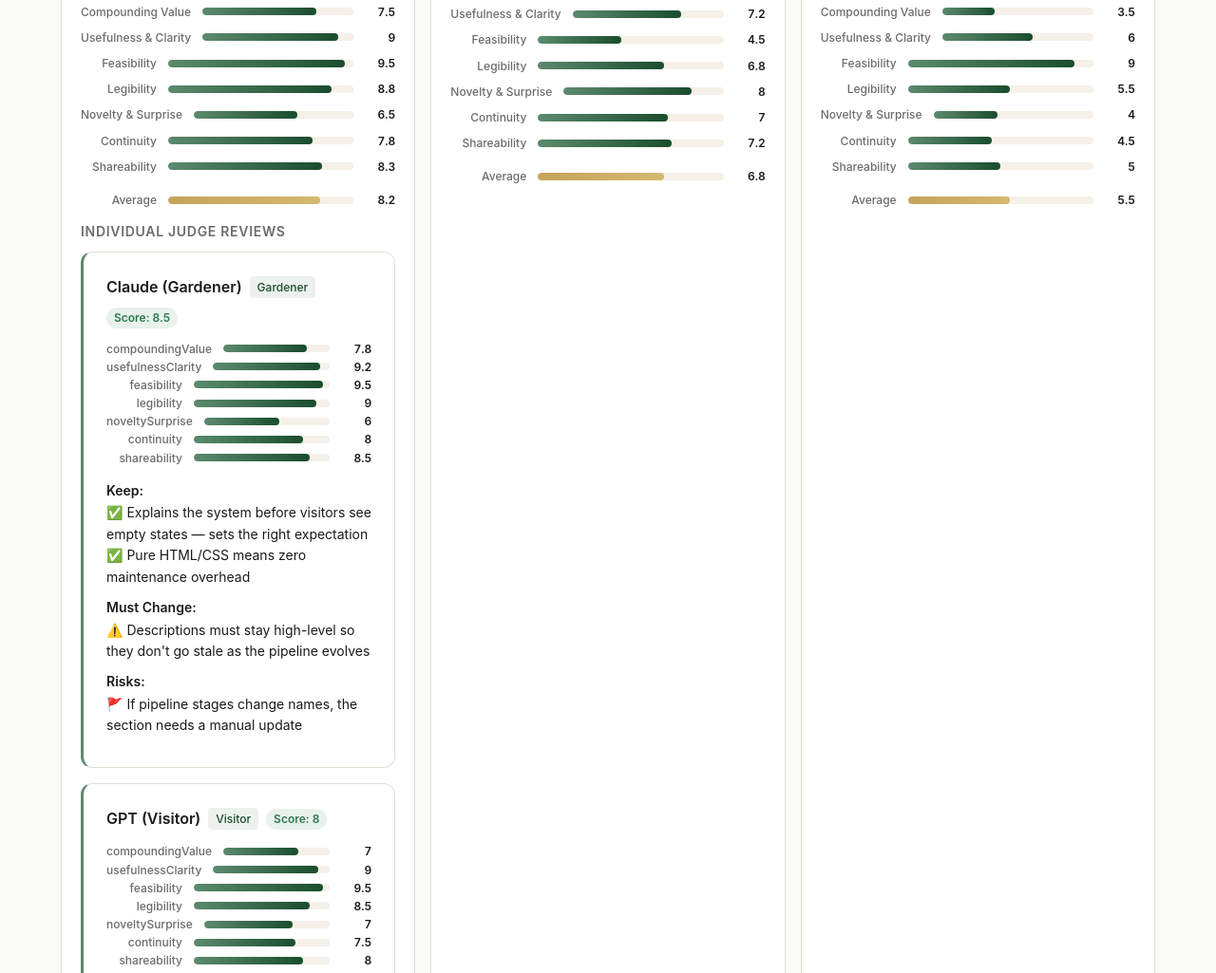
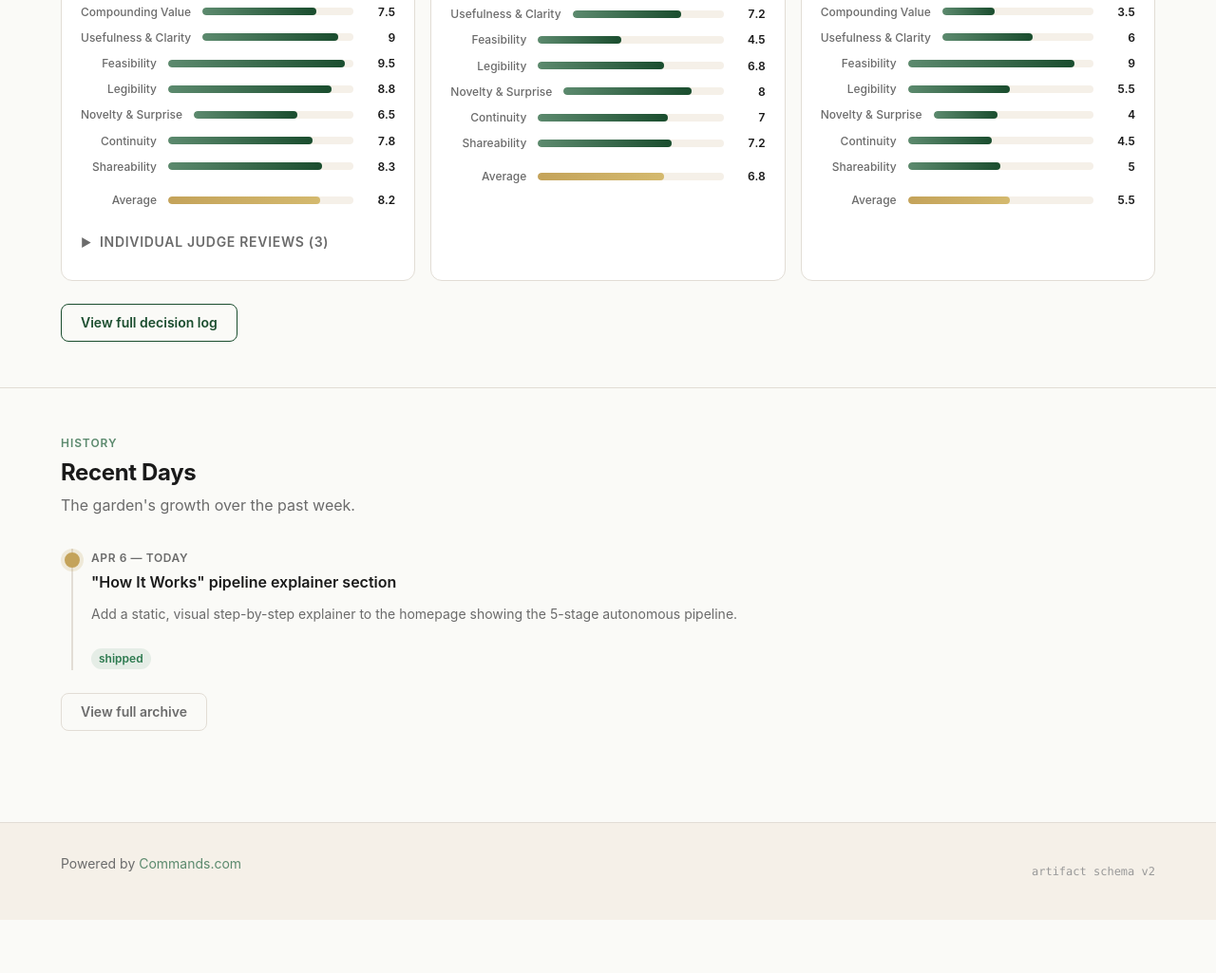
Before and after one commit to Commands-com/garden, a website: page site/index.html in a window 1280 px wide. Shown: the part 2083-3108 px from the top of the page at 95% size. After the commit the page ends 3052 px from the top, so only its background shows below. Drawn offline with Linux system fonts and the light colour scheme; no server answers; files whose address does not match are found by name.

Commit message:
Collapsible judge reviews and fix timeline title spacing
- Replace full-width judge review cards with nested <details> collapsibles
- Compact header shows icon, lens, model, and score; click to expand
- Fix timeline title crowding date with added margin

Co-Authored-By: Claude Opus 4.6 (1M context) <noreply@anthropic.com>

```diff
--- a/site/css/components.css
+++ b/site/css/components.css
@@ -802,7 +802,8 @@
   font-size: var(--text-base);
   font-weight: var(--weight-semibold);
   color: var(--color-text-dark);
-  margin-bottom: var(--space-1);
+  margin-bottom: var(--space-2);
+  margin-top: var(--space-1);
 }
 
 .timeline-entry__title a {
@@ -1608,3 +1609,75 @@
     padding-top: 0;
   }
 }
+
+/* ---------- Reviewer Breakdown (collapsible) ---------- */
+.reviewer-breakdown__toggle {
+  cursor: pointer;
+  font-size: var(--text-sm);
+  font-weight: var(--weight-semibold);
+  color: var(--color-text-muted);
+  text-transform: uppercase;
+  letter-spacing: 0.05em;
+  padding: var(--space-2) 0;
+  list-style: none;
+}
+
+.reviewer-breakdown__toggle::-webkit-details-marker {
+  display: none;
+}
+
+.reviewer-breakdown__toggle::before {
+  content: '\25B6';
+  display: inline-block;
+  margin-right: var(--space-2);
+  font-size: var(--text-xs);
+  transition: transform 0.15s ease;
+}
+
+.reviewer-breakdown[open] > .reviewer-breakdown__toggle::before {
+  transform: rotate(90deg);
+}
+
+.reviewer-breakdown__list {
+  padding-top: var(--space-3);
+}
+
+.reviewer-card {
+  border: var(--border-default);
+  border-radius: var(--radius-md);
+  margin-bottom: var(--space-2);
+  overflow: hidden;
+}
+
+.reviewer-card__header {
+  cursor: pointer;
+  display: flex;
+  align-items: center;
+  justify-content: space-between;
+  padding: var(--space-3) var(--space-4);
+  background: var(--surface-card);
+  list-style: none;
+}
+
+.reviewer-card__header::-webkit-details-marker {
+  display: none;
+}
+
+.reviewer-card__identity {
+  display: flex;
+  align-items: center;
+  gap: var(--space-2);
+}
+
+.reviewer-card__icon {
+  font-size: 1.2rem;
+}
+
+.reviewer-card__model {
+  margin-left: var(--space-1);
+}
+
+.reviewer-card__body {
+  padding: var(--space-4);
+  border-top: var(--border-default);
+}
--- a/site/js/renderer.js
+++ b/site/js/renderer.js
@@ -467,109 +467,79 @@ function renderReviewerBreakdown(candidate) {
     return null;
   }
 
-  const container = el('div', { className: 'reviewer-breakdown mt-4' });
-  container.appendChild(
-    el('h4', { className: 'text-sm font-semibold text-muted uppercase tracking-wide mb-3' },
-      'Individual Judge Reviews'
-    )
+  const lensIcons = { gardener: '\u{1F33F}', visitor: '\u{1F441}\uFE0F', explorer: '\u{1F9ED}' };
+
+  const wrapper = el('details', { className: 'reviewer-breakdown mt-4' });
+  const summary = el('summary', { className: 'reviewer-breakdown__toggle' },
+    `Individual Judge Reviews (${breakdown.length})`
   );
+  wrapper.appendChild(summary);
+
+  const list = el('div', { className: 'reviewer-breakdown__list' });
 
   breakdown.forEach((entry) => {
-    // The actual shape is { reviewer: { displayName, modelFamily, lens, model, ... }, overallScore, dimensionScores, keep, mustChange, risks }
     const reviewerInfo = entry.reviewer || entry;
     const model = reviewerInfo.model || reviewerInfo.displayName || 'Judge';
     const lens = reviewerInfo.lens || '';
     const lensLabel = lens ? lens.charAt(0).toUpperCase() + lens.slice(1) : '';
+    const icon = lensIcons[lens] || '\u{1F916}';
     const score = entry.overallScore ?? entry.score ?? null;
 
-    const reviewCard = el('div', {
-      className: 'card mb-4',
-      style: 'border-left: 3px solid var(--color-sage);',
-    });
-
-    // Header: model name, lens, overall score
-    const header = el('div', {
-      className: 'd-flex items-center gap-2 mb-3',
-      style: 'flex-wrap: wrap;',
-    },
-      el('strong', {}, model),
-      lensLabel
-        ? el('span', { className: 'tag tag--green' }, lensLabel)
-        : null,
+    const detail = el('details', { className: 'reviewer-card' });
+    const detailSummary = el('summary', { className: 'reviewer-card__header' },
+      el('span', { className: 'reviewer-card__identity' },
+        el('span', { className: 'reviewer-card__icon' }, icon),
+        el('strong', {}, lensLabel || model),
+        el('span', { className: 'reviewer-card__model text-muted text-sm' }, model)
+      ),
       score != null
-        ? el('span', { className: 'badge badge--shipped ml-2' }, `Score: ${score}`)
+        ? el('span', { className: 'badge badge--shipped' }, String(score))
         : null
     );
-    reviewCard.appendChild(header);
+    detail.appendChild(detailSummary);
+
+    const body = el('div', { className: 'reviewer-card__body' });
 
     // Per-dimension scores
     if (entry.dimensionScores && Object.keys(entry.dimensionScores).length > 0) {
-      const dimContainer = el('div', { className: 'mb-3' });
       for (const [dimId, dimData] of Object.entries(entry.dimensionScores)) {
         const val = typeof dimData === 'object' ? dimData.score : dimData;
         const label = typeof dimData === 'object' && dimData.label ? dimData.label : dimId;
         if (val == null) continue;
         const pct = Math.round((val / 10) * 100);
-        dimContainer.appendChild(
+        body.appendChild(
           el('div', { className: 'score-bar' },
             el('span', { className: 'score-bar__label' }, label),
             el('div', { className: 'score-bar__track' },
-              el('div', {
-                className: 'score-bar__fill',
-                style: `width: ${pct}%`,
-              })
+              el('div', { className: 'score-bar__fill', style: `width: ${pct}%` })
             ),
             el('span', { className: 'score-bar__value' }, String(val))
           )
         );
       }
-      reviewCard.appendChild(dimContainer);
     }
 
-    // Keep / Must Change / Risks feedback
-    if (entry.keep && entry.keep.length > 0) {
-      const keepList = el('ul', { className: 'text-sm mb-2' });
-      entry.keep.forEach((item) => {
-        keepList.appendChild(el('li', {}, '\u2705 ', item));
-      });
-      reviewCard.appendChild(
-        el('div', { className: 'mb-2' },
-          el('strong', { className: 'text-sm' }, 'Keep:'),
-          keepList
-        )
-      );
-    }
+    // Keep / Must Change / Risks
+    const feedbackItems = [
+      [entry.keep, 'Keep', '\u2705'],
+      [entry.mustChange, 'Must Change', '\u26A0\uFE0F'],
+      [entry.risks, 'Risks', '\u{1F6A9}'],
+    ];
+    feedbackItems.forEach(([items, heading, emoji]) => {
+      if (!items || items.length === 0) return;
+      const ul = el('ul', { className: 'text-sm mb-2' });
+      items.forEach((item) => ul.appendChild(el('li', {}, `${emoji} ${item}`)));
+      body.appendChild(el('div', { className: 'mb-2' },
+        el('strong', { className: 'text-sm' }, `${heading}:`), ul
+      ));
+    });
 
-    if (entry.mustChange && entry.mustChange.length > 0) {
-      const changeList = el('ul', { className: 'text-sm mb-2' });
-      entry.mustChange.forEach((item) => {
-        changeList.appendChild(el('li', {}, '\u26A0\uFE0F ', item));
-      });
-      reviewCard.appendChild(
-        el('div', { className: 'mb-2' },
-          el('strong', { className: 'text-sm' }, 'Must Change:'),
-          changeList
-        )
-      );
-    }
-
-    if (entry.risks && entry.risks.length > 0) {
-      const riskList = el('ul', { className: 'text-sm mb-2' });
-      entry.risks.forEach((item) => {
-        riskList.appendChild(el('li', {}, '\u{1F6A9} ', item));
-      });
-      reviewCard.appendChild(
-        el('div', { className: 'mb-2' },
-          el('strong', { className: 'text-sm' }, 'Risks:'),
-          riskList
-        )
-      );
-    }
-
-    container.appendChild(reviewCard);
+    detail.appendChild(body);
+    list.appendChild(detail);
   });
 
-  return container;
+  wrapper.appendChild(list);
+  return wrapper;
 }
 
 // ---------- Feedback Digest Renderer ----------
```
